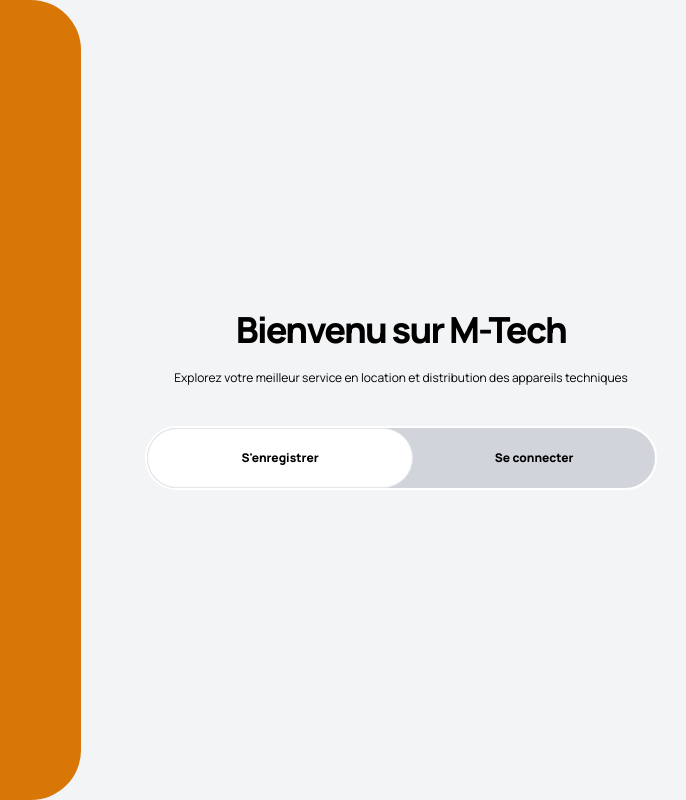
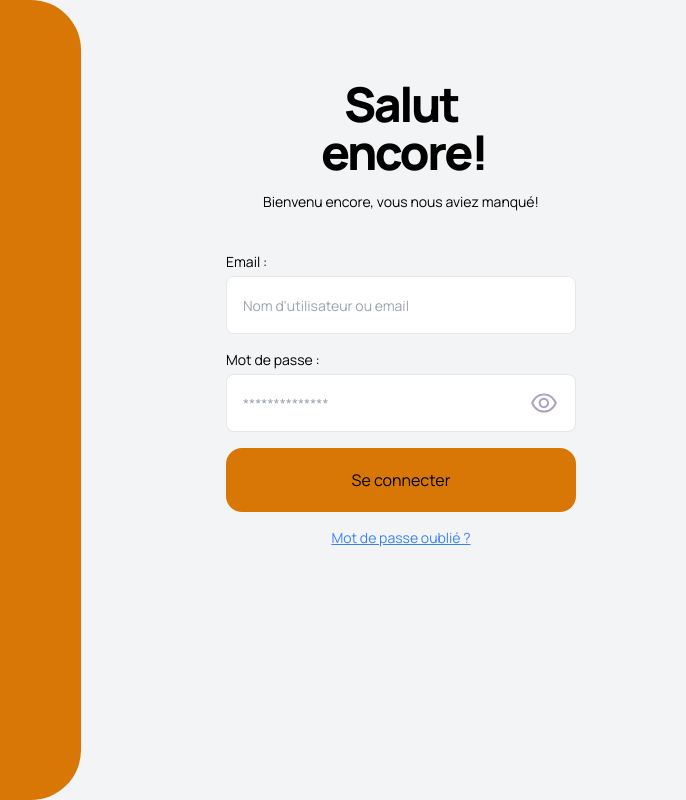
Before and after one commit to JoeMakuta/M-Tech, a React (Vite) app: page / in a window 1280 px wide. Shown: the whole page, without its empty margins (559-1245 px from the left). Built offline with nearby package versions, Linux system fonts and the light colour scheme; no server answers.

Commit message:
Add login form to the landing

```diff
--- a/src/components/authentification/Landing/Landing.jsx
+++ b/src/components/authentification/Landing/Landing.jsx
@@ -1,4 +1,5 @@
 import { UserContext } from "../../../App";
+import LoginForm from "../loginForm/loginForm";
 import LandingBottons from "./LandingBottons";
 import LandingPhoto from "./LandingPhoto";
 
@@ -9,7 +10,10 @@ const Landing = () => {
        "
     >
       <LandingPhoto />
-      <LandingBottons />
+      <div className=" flex flex-col " >
+        <LoginForm />
+        {/* <LandingBottons /> */}
+      </div>
     </div>
   );
 };
--- a/src/components/authentification/loginForm/loginForm.jsx
+++ b/src/components/authentification/loginForm/loginForm.jsx
@@ -73,7 +73,7 @@ const LoginForm = () => {
         <h1 className=" font-bold w-40 text-5xl tracking-tighter ">
           Salut encore!
         </h1>
-        <p className="text-sm w-[80vw]">
+        <p className="text-sm w-[80vw] sm:w-[50vw]">
           Bienvenu encore, vous nous aviez manqué!
         </p>
       </div>
```
